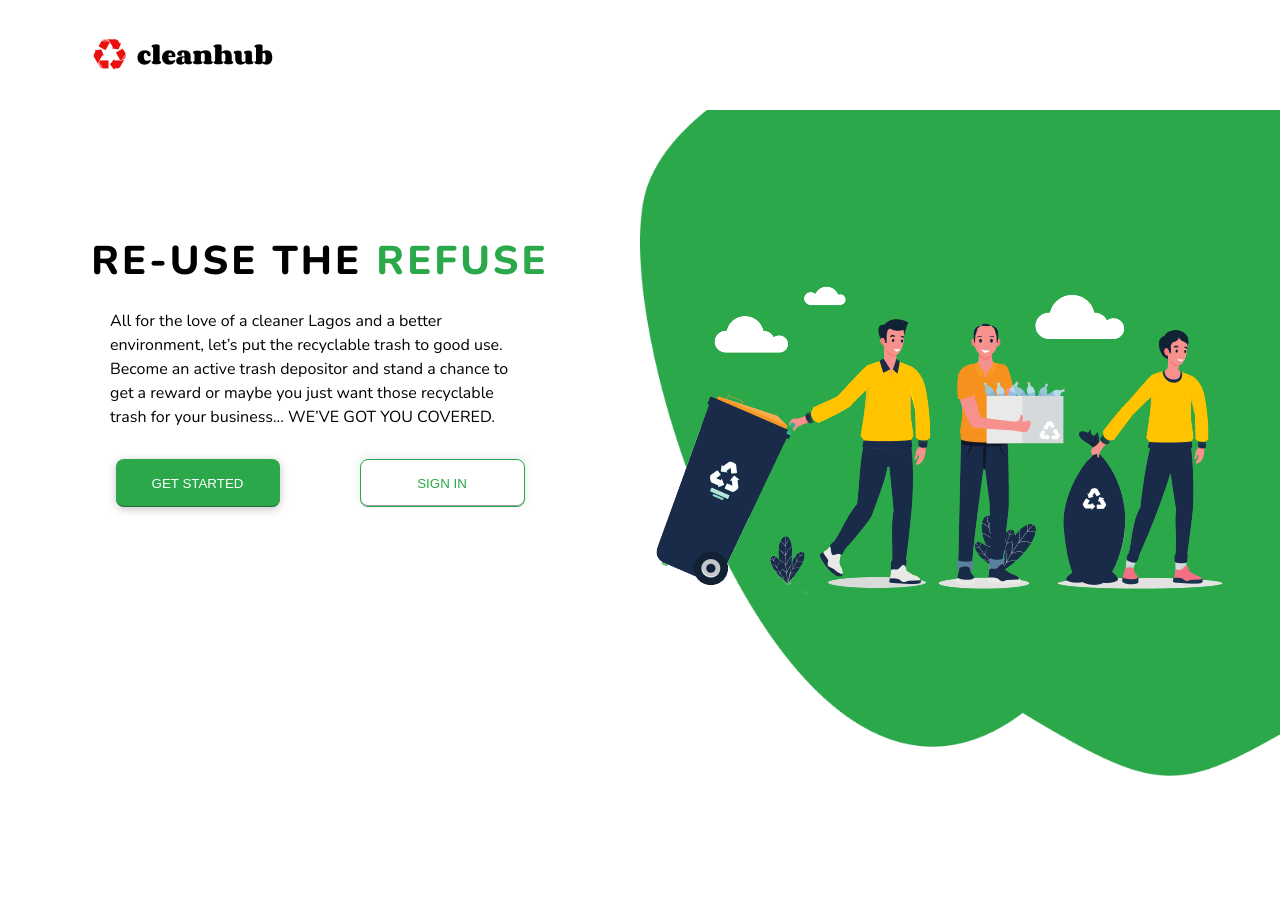
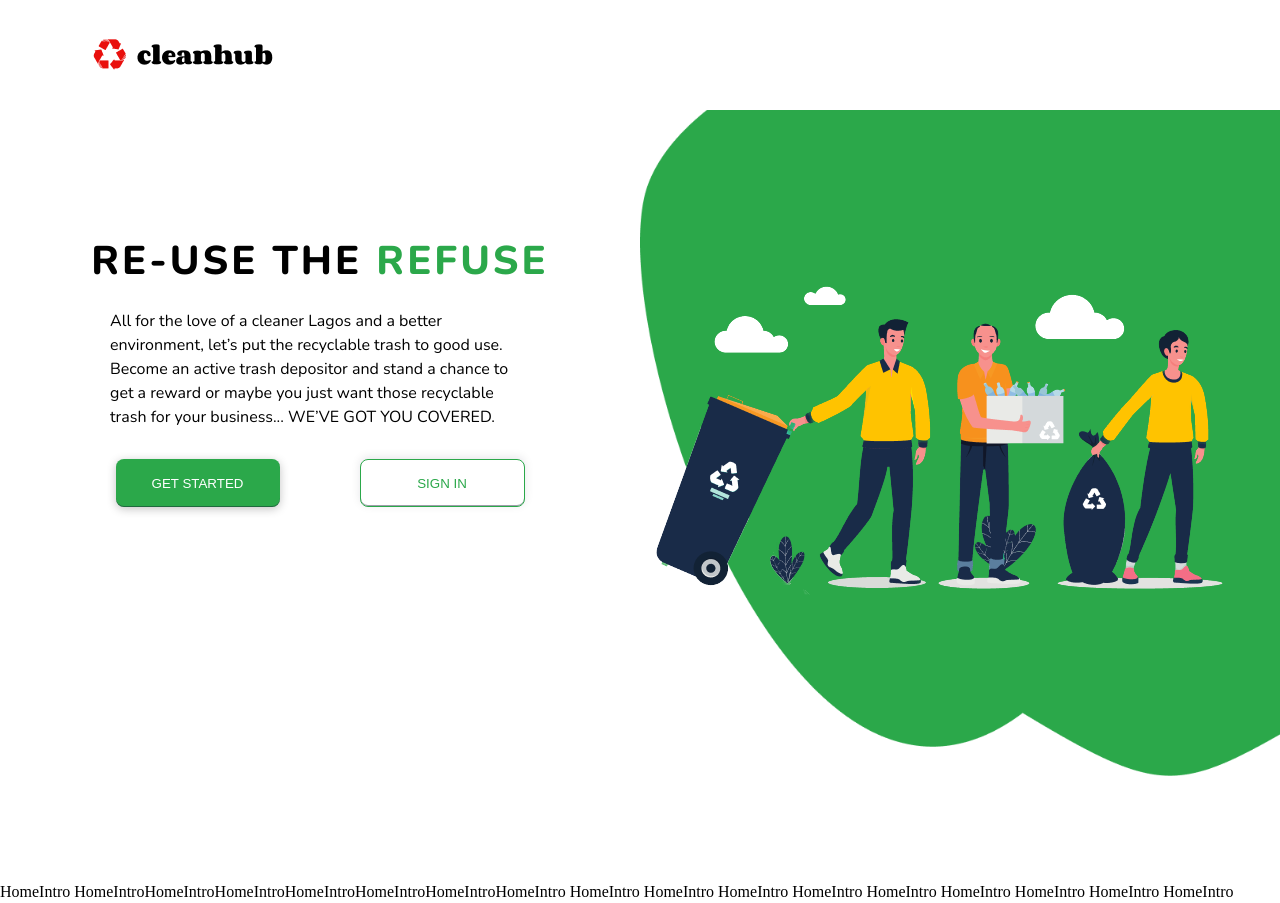
Before and after one commit to Clean-Hub/cleanhub, a React (Create React App) app: page / in a window 1280 px wide. Built offline with nearby package versions, Linux system fonts and the light colour scheme.

Commit message:
height added to homeIntro component

```diff
--- a/src/App.js
+++ b/src/App.js
@@ -1,6 +1,6 @@
 import Navbar from './components/navbar/Navbar'
 import './app.css'
-import Home from './home/Home'
+import Home from './pages/home/Home'
 
 function App() {
   return (
--- a/src/components/homeHero/homeHero.css
+++ b/src/components/homeHero/homeHero.css
@@ -1,6 +1,7 @@
 .homeHeroContainer {
   display: flex;
   width: 100%;
+  height: 100vh;
   position: relative;
 }
 .homeHeroL {
--- a/src/components/homeIntro/HomeIntro.jsx
+++ b/src/components/homeIntro/HomeIntro.jsx
@@ -1,7 +1,13 @@
 import React from 'react'
 
 const HomeIntro = () => {
-  return <div>HomeIntro</div>
+  return (
+    <div>
+      HomeIntro HomeIntroHomeIntroHomeIntroHomeIntroHomeIntroHomeIntroHomeIntro
+      HomeIntro HomeIntro HomeIntro HomeIntro HomeIntro HomeIntro HomeIntro
+      HomeIntro HomeIntro
+    </div>
+  )
 }
 
 export default HomeIntro
--- a/src/pages/home/Home.jsx
+++ b/src/pages/home/Home.jsx
@@ -1,10 +1,12 @@
 import './home.css'
-import HomeHero from '../components/homeHero/HomeHero'
+import HomeHero from '../../components/homeHero/HomeHero'
+import HomeIntro from '../../components/homeIntro/HomeIntro'
 
 const Home = () => {
   return (
     <div className='homeContainer'>
       <HomeHero />
+      <HomeIntro />
     </div>
   )
 }
```
